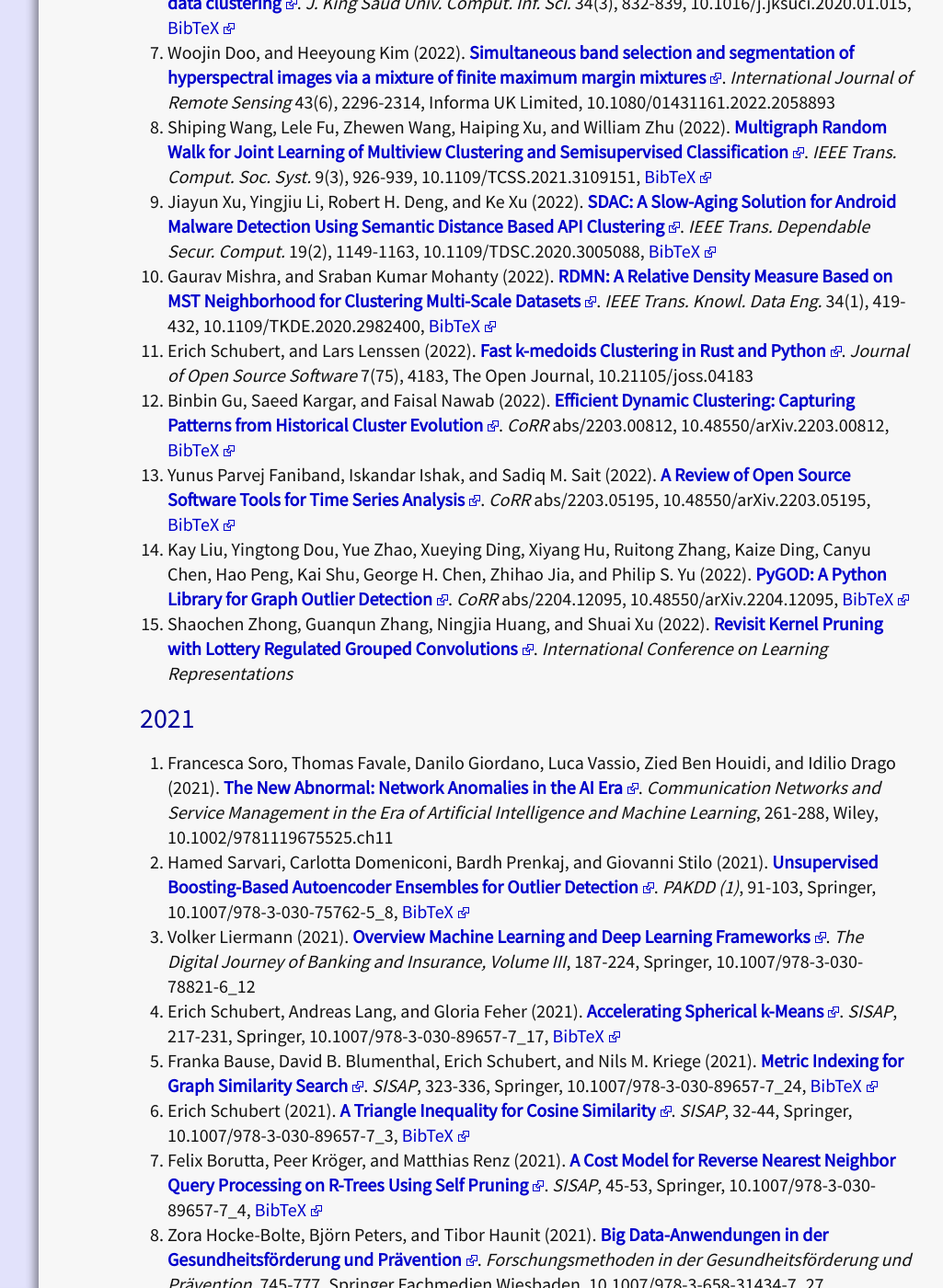
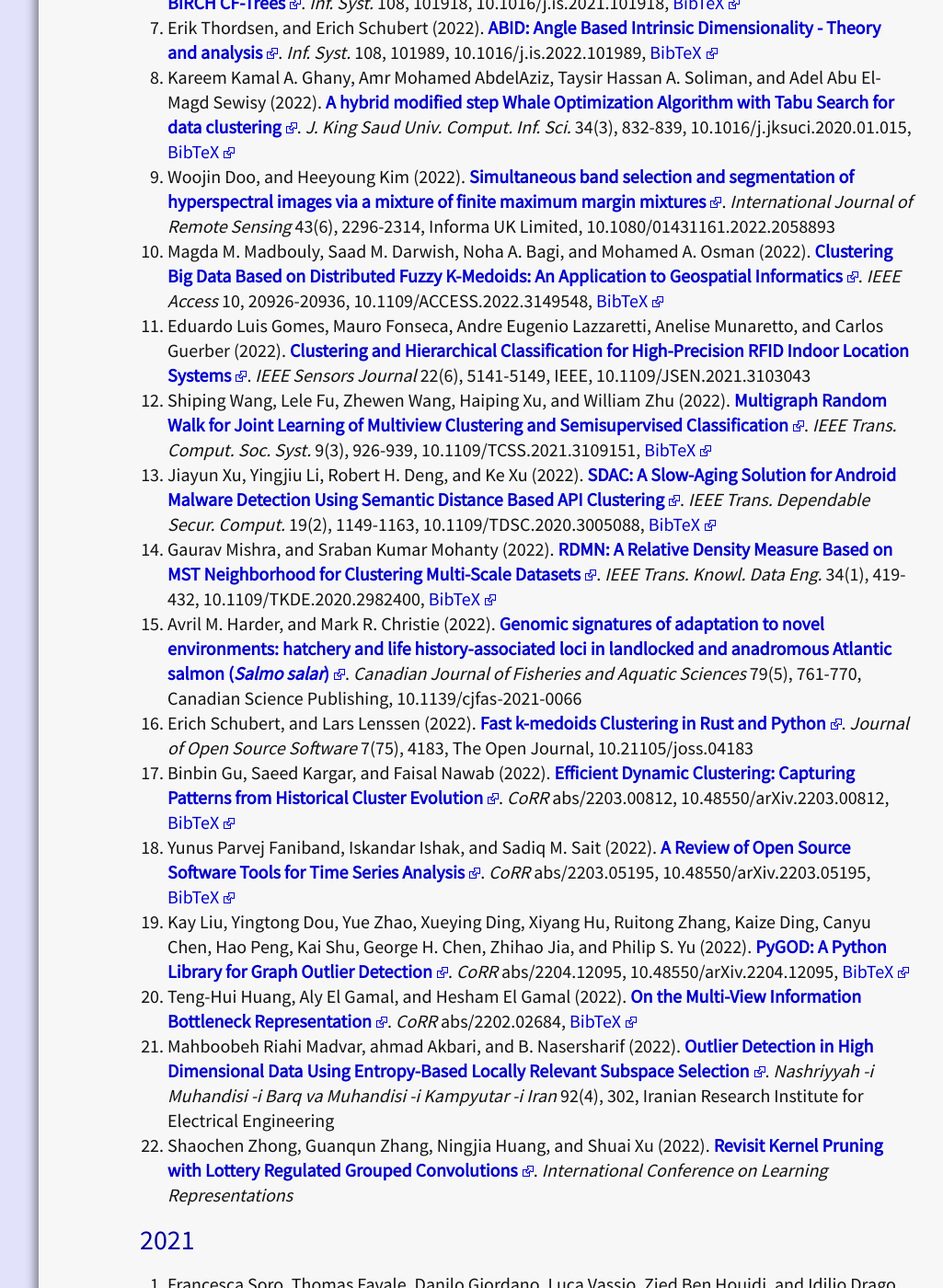
Before and after one commit to elki-project/elki-project.github.io, a Jekyll site: the page built from references.md, in a window 1280 px wide and 1400 px high, scrolled down 1038 px. Shown: the whole window at 92% size, without its empty margins (248-1273 px from the left). Built offline with Jekyll 4.4.1, drawn with Linux system fonts in a browser that asks for light colours; some of the changed text lies outside the part shown.

Commit message:
more refs

```diff
--- a/references.md
+++ b/references.md
@@ -29,6 +29,9 @@
 1. Evgeniya Tsarkova (2022).
    **[Technical Diagnostics of Equipment Using Data Mining Technologies](https://doi.org/10.1007/978-3-030-96380-4_178)**.
    *Lecture Notes in Networks and Systems*, 1613-1622, Springer, 10.1007/978-3-030-96380-4\_178
+1. Bimal Bhattarai, Ole-Christoffer Granmo, and Lei Jiao (2022).
+   **[A Tsetlin Machine Framework for Universal Outlier and Novelty Detection](https://doi.org/10.1007/978-3-031-10161-8_14)**.
+   *Agents and Artificial Intelligence*, 250-268, Springer, 10.1007/978-3-031-10161-8\_14
 1. Swaroop Chigurupati, K. Raja, and M. S. Babu (2022).
    **[An Extensive Survey on Outlier Prediction Using Mining and Learning Approaches](https://doi.org/10.1007/978-981-16-9605-3_40)**.
    *Lecture Notes on Data Engineering and Communications Technologies*, 593-610, Springer, 10.1007/978-981-16-9605-3\_40
@@ -43,6 +46,10 @@
    **[BETULA: Fast clustering of large data with improved BIRCH CF-Trees](https://doi.org/10.1016/j.is.2021.101918)**.
    *Inf. Syst.* 108, 101918, 10.1016/j.is.2021.101918,
    [BibTeX](https://dblp.org/rec/bibtex/journals/is/LangS22)
+1. Erik Thordsen, and Erich Schubert (2022).
+   **[ABID: Angle Based Intrinsic Dimensionality - Theory and analysis](https://doi.org/10.1016/j.is.2022.101989)**.
+   *Inf. Syst.* 108, 101989, 10.1016/j.is.2022.101989,
+   [BibTeX](https://dblp.org/rec/bibtex/journals/is/ThordsenS22)
 1. Kareem Kamal A. Ghany, Amr Mohamed AbdelAziz, Taysir Hassan A. Soliman, and Adel Abu El-Magd Sewisy (2022).
    **[A hybrid modified step Whale Optimization Algorithm with Tabu Search for data clustering](https://doi.org/10.1016/j.jksuci.2020.01.015)**.
    *J. King Saud Univ. Comput. Inf. Sci.* 34(3), 832-839, 10.1016/j.jksuci.2020.01.015,
@@ -50,6 +57,13 @@
 1. Woojin Doo, and Heeyoung Kim (2022).
    **[Simultaneous band selection and segmentation of hyperspectral images via a mixture of finite maximum margin mixtures](https://doi.org/10.1080/01431161.2022.2058893)**.
    *International Journal of Remote Sensing* 43(6), 2296-2314, Informa UK Limited, 10.1080/01431161.2022.2058893
+1. Magda M. Madbouly, Saad M. Darwish, Noha A. Bagi, and Mohamed A. Osman (2022).
+   **[Clustering Big Data Based on Distributed Fuzzy K-Medoids: An Application to Geospatial Informatics](https://doi.org/10.1109/ACCESS.2022.3149548)**.
+   *IEEE Access* 10, 20926-20936, 10.1109/ACCESS.2022.3149548,
+   [BibTeX](https://dblp.org/rec/bibtex/journals/access/MadboulyDBO22)
+1. Eduardo Luis Gomes, Mauro Fonseca, Andre Eugenio Lazzaretti, Anelise Munaretto, and Carlos Guerber (2022).
+   **[Clustering and Hierarchical Classification for High-Precision RFID Indoor Location Systems](https://doi.org/10.1109/JSEN.2021.3103043)**.
+   *IEEE Sensors Journal* 22(6), 5141-5149, IEEE, 10.1109/JSEN.2021.3103043
 1. Shiping Wang, Lele Fu, Zhewen Wang, Haiping Xu, and William Zhu (2022).
    **[Multigraph Random Walk for Joint Learning of Multiview Clustering and Semisupervised Classification](https://doi.org/10.1109/TCSS.2021.3109151)**.
    *IEEE Trans. Comput. Soc. Syst.* 9(3), 926-939, 10.1109/TCSS.2021.3109151,
@@ -62,6 +76,9 @@
    **[RDMN: A Relative Density Measure Based on MST Neighborhood for Clustering Multi-Scale Datasets](https://doi.org/10.1109/TKDE.2020.2982400)**.
    *IEEE Trans. Knowl. Data Eng.* 34(1), 419-432, 10.1109/TKDE.2020.2982400,
    [BibTeX](https://dblp.org/rec/bibtex/journals/tkde/MishraM22)
+1. Avril M. Harder, and Mark R. Christie (2022).
+   **[Genomic signatures of adaptation to novel environments: hatchery and life history-associated loci in landlocked and anadromous Atlantic salmon (<i>Salmo salar</i>)](https://doi.org/10.1139/cjfas-2021-0066)**.
+   *Canadian Journal of Fisheries and Aquatic Sciences* 79(5), 761-770, Canadian Science Publishing, 10.1139/cjfas-2021-0066
 1. Erich Schubert, and Lars Lenssen (2022).
    **[Fast k-medoids Clustering in Rust and Python](https://doi.org/10.21105/joss.04183)**.
    *Journal of Open Source Software* 7(75), 4183, The Open Journal, 10.21105/joss.04183
@@ -77,6 +94,13 @@
    **[PyGOD: A Python Library for Graph Outlier Detection](https://doi.org/10.48550/arXiv.2204.12095)**.
    *CoRR* abs/2204.12095, 10.48550/arXiv.2204.12095,
    [BibTeX](https://dblp.org/rec/bibtex/journals/corr/abs-2204-12095)
+1. Teng-Hui Huang, Aly El Gamal, and Hesham El Gamal (2022).
+   **[On the Multi-View Information Bottleneck Representation](https://arxiv.org/abs/2202.02684)**.
+   *CoRR* abs/2202.02684,
+   [BibTeX](https://dblp.org/rec/bibtex/journals/corr/abs-2202-02684)
+1. Mahboobeh Riahi Madvar, ahmad Akbari, and B. Nasersharif (2022).
+   **[Outlier Detection in High Dimensional Data Using Entropy-Based Locally Relevant Subspace Selection](http://rimag.ricest.ac.ir/en/Article/29177)**.
+   *Nashriyyah -i Muhandisi -i Barq va Muhandisi -i Kampyutar -i Iran* 92(4), 302, Iranian Research Institute for Electrical Engineering
 1. Shaochen Zhong, Guanqun Zhang, Ningjia Huang, and Shuai Xu (2022).
    **[Revisit Kernel Pruning with Lottery Regulated Grouped Convolutions](https://openreview.net/forum?id=LdEhiMG9WLO)**.
    *International Conference on Learning Representations*
@@ -180,10 +204,17 @@
 1. Vamsidhar Enireddy, S. Finney Daniel shadrach, P. Shobha rani, R. Anitha, Sugumari Vallinayagam, T. Maridurai, T. Sathish, and E. Balakrishnan (2021).
    **[Prediction of human diseases using optimized clustering techniques](https://doi.org/10.1016/j.matpr.2021.03.068)**.
    *Materials Today: Proceedings* 46, 4258-4264, Elsevier BV, 10.1016/j.matpr.2021.03.068
+1. S. Venkatramulu, M.S.B. Phridviraj, C. Srinivas, and V. Chandra Shekhar Rao (2021).
+   **[Implementation of Grafana as open source visualization and query processing platform for data scientists and researchers](https://doi.org/10.1016/j.matpr.2021.03.364)**.
+   *Materials Today: Proceedings*, Elsevier BV, 10.1016/j.matpr.2021.03.364
 1. Prashant Gupta, Aashi Jindal, Jayadeva, and Debarka Sengupta (2021).
    **[Linear time identification of local and global outliers](https://doi.org/10.1016/j.neucom.2020.11.059)**.
    *Neurocomputing* 429, 141-150, 10.1016/j.neucom.2020.11.059,
    [BibTeX](https://dblp.org/rec/bibtex/journals/ijon/GuptaJJS21)
+1. Mohamed A. Abbas, Adel A. El-Zoghabi, and Amin A. Shoukry (2021).
+   **[DenMune: Density peak based clustering using mutual nearest neighbors](https://doi.org/10.1016/j.patcog.2020.107589)**.
+   *Pattern Recognit.* 109, 107589, 10.1016/j.patcog.2020.107589,
+   [BibTeX](https://dblp.org/rec/bibtex/journals/pr/AbbasES21)
 1. Akanksha Mukhriya, and Rajeev Kumar (2021).
    **[Building outlier detection ensembles by selective parameterization of heterogeneous methods](https://doi.org/10.1016/j.patrec.2021.03.008)**.
    *Pattern Recognit. Lett.* 146, 126-133, 10.1016/j.patrec.2021.03.008,
@@ -546,6 +577,10 @@
    **[Multi-view clustering via clusterwise weights learning](https://doi.org/10.1016/j.knosys.2019.105459)**.
    *Knowl. Based Syst.* 193, 105459, 10.1016/j.knosys.2019.105459,
    [BibTeX](https://dblp.org/rec/bibtex/journals/kbs/ZhaoZZLY20)
+1. Fang Liu, Yanwei Yu, Peng Song, Yangyang Fan, and Xiangrong Tong (2020).
+   **[Scalable KDE-based top-n local outlier detection over large-scale data streams](https://doi.org/10.1016/j.knosys.2020.106186)**.
+   *Knowl. Based Syst.* 204, 106186, 10.1016/j.knosys.2020.106186,
+   [BibTeX](https://dblp.org/rec/bibtex/journals/kbs/LiuYSFT20)
 1. Linlin Zong, Xianchao Zhang, Xinyue Liu, and Hong Yu (2020).
    **[Multi-view clustering on data with partial instances and clusters](https://doi.org/10.1016/j.neunet.2020.05.021)**.
    *Neural Networks* 129, 19-30, 10.1016/j.neunet.2020.05.021,
@@ -676,6 +711,9 @@
 1. Mujeeb Ur Rehman, and Dost Muhammad (2020).
    **[Local Neighborhood-based Outlier Detection of High Dimensional Data using different Proximity Functions](https://doi.org/10.14569/IJACSA.2020.0110418)**.
    *International Journal of Advanced Computer Science and Applications* 11(4), The Science and Information Organization, 10.14569/IJACSA.2020.0110418
+1. Sivam Pasupathipillai (2020).
+   **[Modern Anomaly Detection: Benchmarking, Scalability and a Novel Approach](https://doi.org/10.15168/11572_281952)**.
+   1-117, Università degli studi di Trento, 10.15168/11572\_281952
 1. Hanna Wecker, Annemarie Friedrich, and Heike Adel (2020).
    **[ClusterDataSplit: Exploring Challenging Clustering-Based Data Splits for Model Performance Evaluation](https://doi.org/10.18653/v1/2020.eval4nlp-1.15)**.
    *Proceedings of the First Workshop on Evaluation and Comparison of NLP Systems*, Association for Computational Linguistics, 10.18653/v1/2020.eval4nlp-1.15
@@ -991,6 +1029,9 @@
 1. Sanna Aronsson, Henrik Artman, Sinna Lindquist, Mikael Mitchell, Tomas Persson, Robert Ramberg, Mario Romero, and Pontus ter Vehn (2019).
    **[Supporting after action review in simulator mission training: Co-creating visualization concepts for training of fast-jet fighter pilots](https://doi.org/10.1177/1548512918823296)**.
    *The Journal of Defense Modeling and Simulation: Applications, Methodology, Technology*, 154851291882329, SAGE Publications, 10.1177/1548512918823296
+1. Thomas Charlon (2019).
+   **[Genetic clustering for the discovery of a new classification of systemic autoimmune diseases](https://archive-ouverte.unige.ch/unige:161795)**.
+   University of Geneva, 10.13097/archive-ouverte/unige:161795
 1. Claes Neuefeind (2019).
    **[Muster und Bedeutung: Bedeutungskonstitution als kontextuelle Aktivierung im Vektorraum](https://doi.org/10.16994/bam)**.
    Modern Academic Publishing, 10.16994/bam
@@ -1645,6 +1686,10 @@
 1. Hannes Bitto, Beatrice Mörstedt, Sylvia Faschina, and Rolf-Dieter Stieglitz (2017).
    **[ADHS bei Erwachsenen. Ein dimensionales oder kategoriales Konstrukt?](https://doi.org/10.1024/1661-4747/a000311)**.
    *Zeitschrift für Psychiatrie, Psychologie und Psychotherapie* 65(2), 121-131, Hogrefe Publishing Group, 10.1024/1661-4747/a000311
+1. Wenying Ji, Simaan M. AbouRizk, Osmar R. Zaïane, and Yitong Li (2017).
+   **[A Hybrid Data Mining Approach for Product Complexity Analysis](https://doi.org/10.1061/(ASCE)CO.1943-7862.0001520)**.
+   *CoRR* abs/1710.10555, 10.1061/(ASCE)CO.1943-7862.0001520,
+   [BibTeX](https://dblp.org/rec/bibtex/journals/corr/abs-1710-10555)
 1. Ricardo de Souza Jacomini, David Correa Martins Jr., Felipe Leno da Silva, and Anna Helena Reali Costa (2017).
    **[GeNICE: A Novel Framework for Gene Network Inference by Clustering, Exhaustive Search, and Multivariate Analysis](https://doi.org/10.1089/cmb.2017.0022)**.
    *J. Comput. Biol.* 24(8), 809-830, 10.1089/cmb.2017.0022,
```
Also changed, not shown: other parts of references.md (+0 -4 lines).
